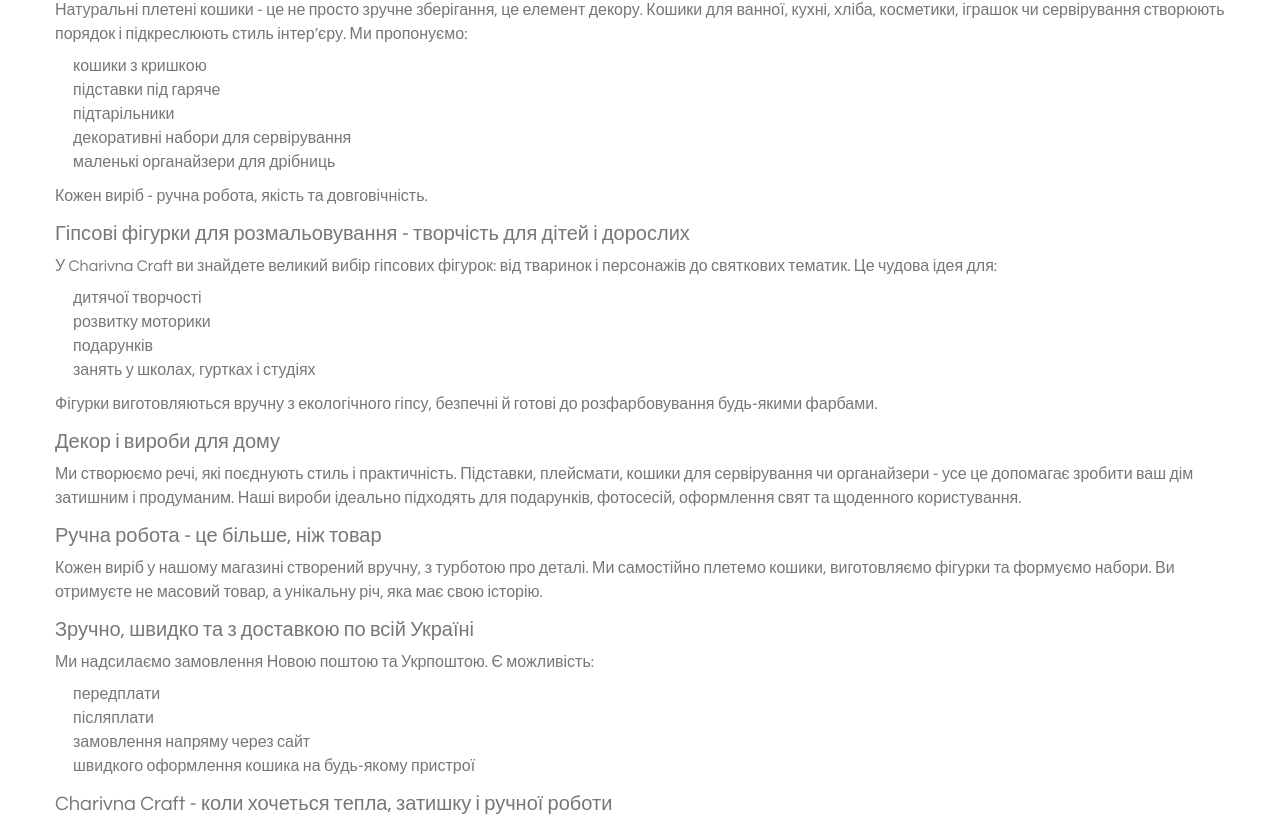
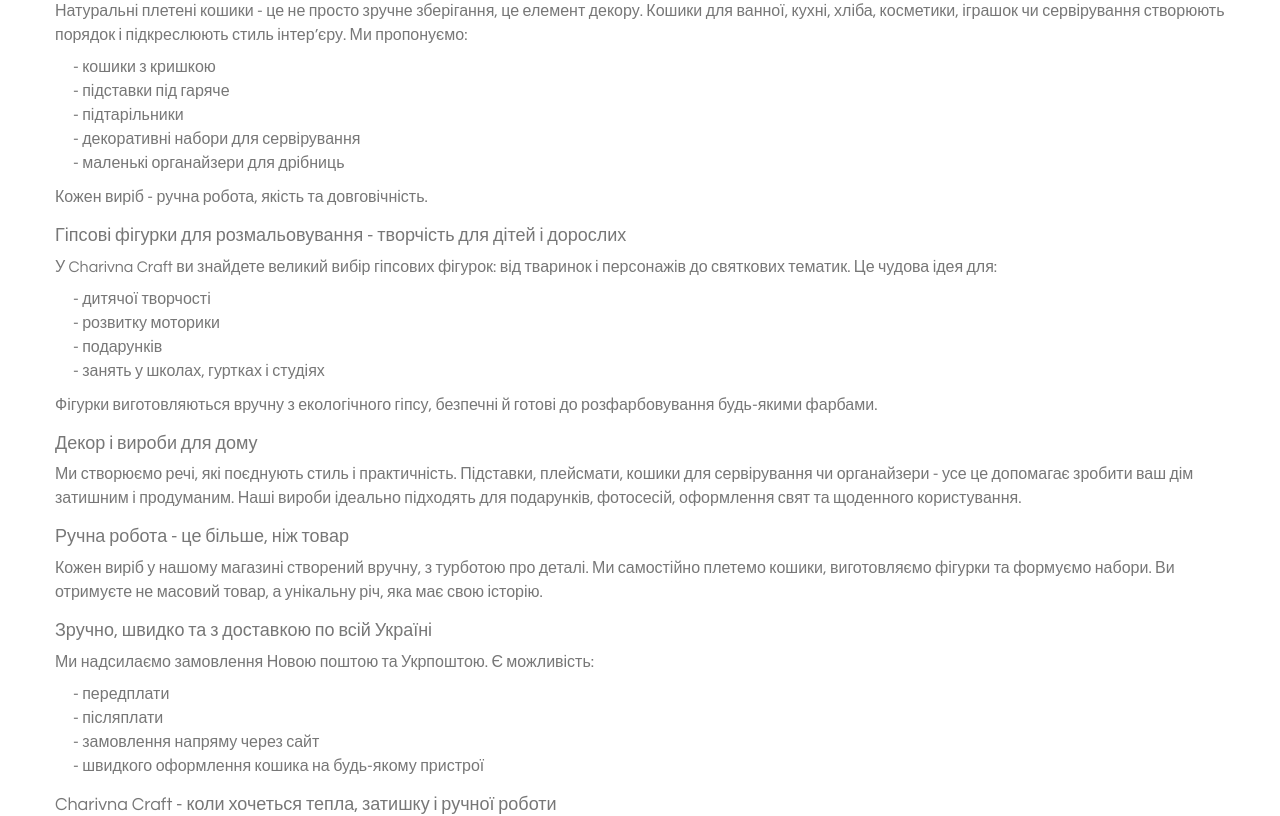
Before and after one commit to anton-sedchenko/online-store-project, a React (Vite) app in the folder client/: page / in a window 1280 px wide. Shown: the part 915-1731 px from the top of the page. Built offline with nearby package versions, Linux system fonts and the light colour scheme; no server answers.

Commit message:
seo styles fix

```diff
--- a/client/src/components/SeoBlock.jsx
+++ b/client/src/components/SeoBlock.jsx
@@ -22,11 +22,11 @@ const SeoBlock = () => {
                     і підкреслюють стиль інтер’єру. Ми пропонуємо:
                 </p>
                 <ul>
-                    <li>кошики з кришкою</li>
-                    <li>підставки під гаряче</li>
-                    <li>підтарільники</li>
-                    <li>декоративні набори для сервірування</li>
-                    <li>маленькі органайзери для дрібниць</li>
+                    <li>- кошики з кришкою</li>
+                    <li>- підставки під гаряче</li>
+                    <li>- підтарільники</li>
+                    <li>- декоративні набори для сервірування</li>
+                    <li>- маленькі органайзери для дрібниць</li>
                 </ul>
                 <p>Кожен виріб - ручна робота, якість та довговічність.</p>
 
@@ -36,10 +36,10 @@ const SeoBlock = () => {
                     до святкових тематик. Це чудова ідея для:
                 </p>
                 <ul>
-                    <li>дитячої творчості</li>
-                    <li>розвитку моторики</li>
-                    <li>подарунків</li>
-                    <li>занять у школах, гуртках і студіях</li>
+                    <li>- дитячої творчості</li>
+                    <li>- розвитку моторики</li>
+                    <li>- подарунків</li>
+                    <li>- занять у школах, гуртках і студіях</li>
                 </ul>
                 <p>
                     Фігурки виготовляються вручну з екологічного гіпсу, безпечні й готові
@@ -66,10 +66,10 @@ const SeoBlock = () => {
                     Ми надсилаємо замовлення Новою поштою та Укрпоштою. Є можливість:
                 </p>
                 <ul>
-                    <li>передплати</li>
-                    <li>післяплати</li>
-                    <li>замовлення напряму через сайт</li>
-                    <li>швидкого оформлення кошика на будь-якому пристрої</li>
+                    <li>- передплати</li>
+                    <li>- післяплати</li>
+                    <li>- замовлення напряму через сайт</li>
+                    <li>- швидкого оформлення кошика на будь-якому пристрої</li>
                 </ul>
 
                 <h3>Charivna Craft - коли хочеться тепла, затишку і ручної роботи</h3>
--- a/client/src/styles/_seoBlock.scss
+++ b/client/src/styles/_seoBlock.scss
@@ -7,8 +7,8 @@
   padding: 0 15px;
 
   p { margin: 8px 0; }
-  h2 { margin: 0 0 12px; }
-  h3 { margin: 14px 0 6px; font-size: 20px; }
+  h2 { margin: 0 0 16px; font-size: 18px; }
+  h3 { margin: 16px 0 6px; font-size: 18px; }
   ul { margin: 6px 0 10px 18px; list-style: disc; }
 
   .seo-toggle {
```
